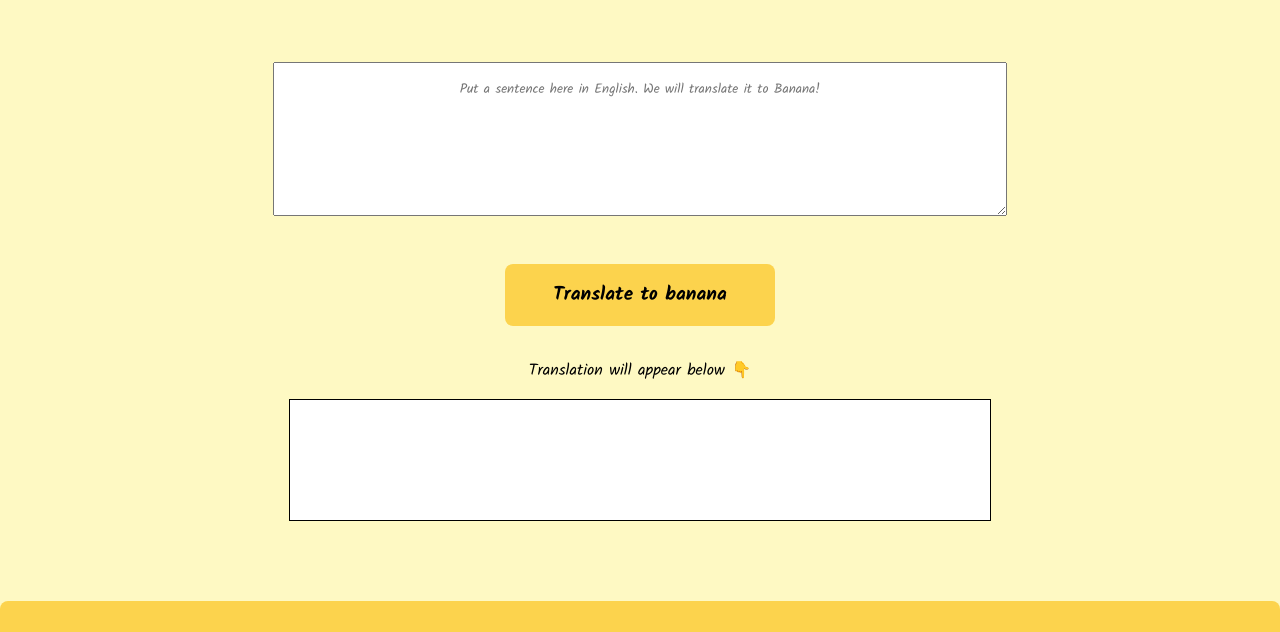
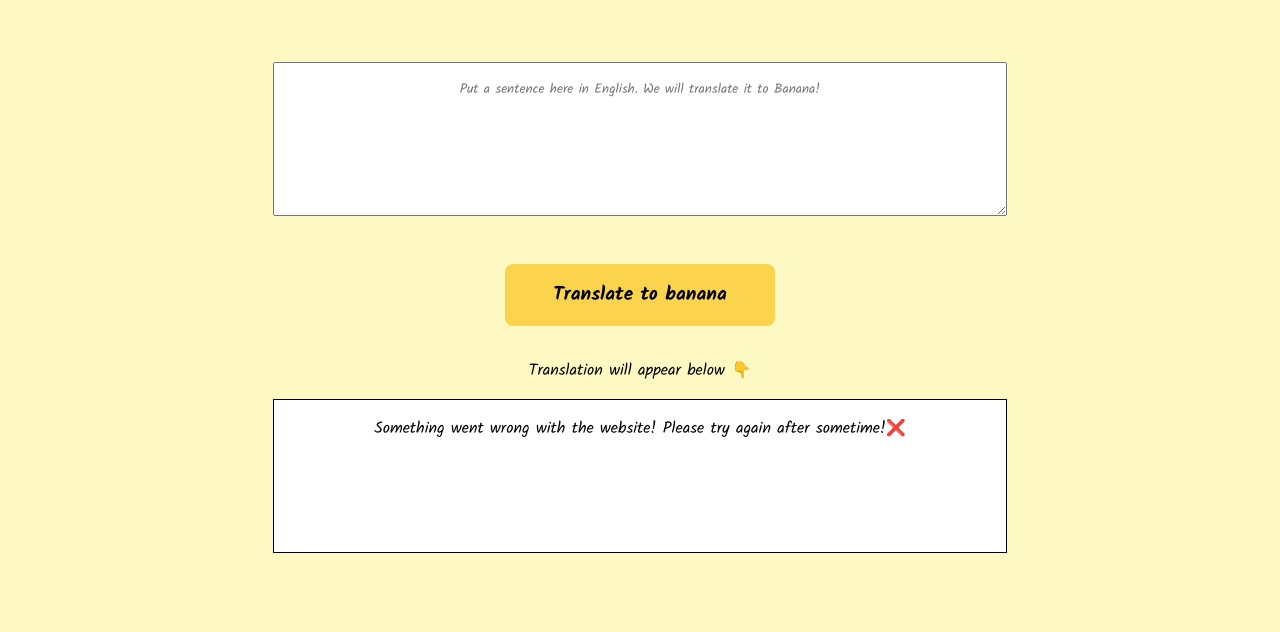
Before and after one commit to amulyaparab/neogcamp-banana-speak, a plain HTML site: page index.html in a window 1280 px wide. Both pictures are taken after a click on the button "Translate to banana". Shown: the part 114-746 px from the top of the page. Drawn offline with Linux system fonts and the light colour scheme; no server answers.

Commit message:
updated error message

```diff
--- a/app.js
+++ b/app.js
@@ -10,9 +10,8 @@ function getTranslatedURL(text) {
 
 function errorHandler(error) {
   console.log("error occured", error);
-  alert(
-    "Something went wrong with the website! Please try again after sometime!"
-  );
+  outputDiv.innerText =
+    "Something went wrong with the website! Please try again after sometime!❌";
 }
 
 function clickEventHandler() {
--- a/styles.css
+++ b/styles.css
@@ -54,6 +54,7 @@ div {
   margin: auto;
   margin-bottom: 5rem;
   width: 65%;
+  padding: 1rem;
 }
 
 footer {
```
